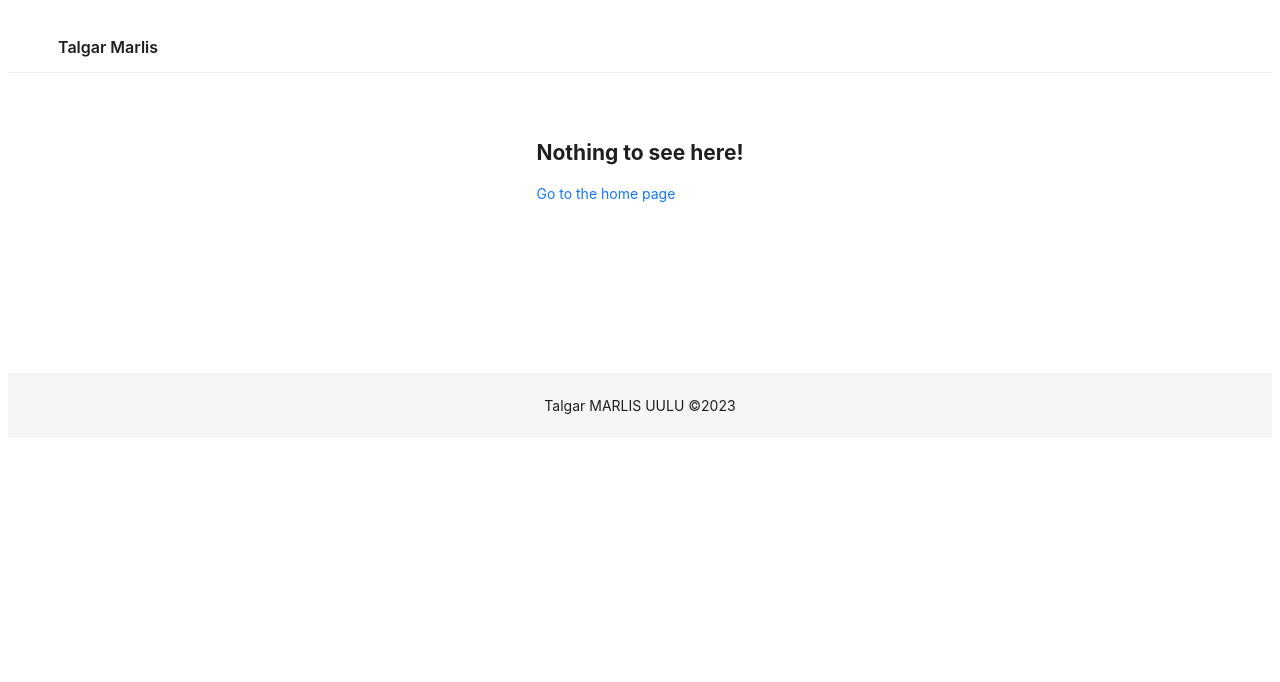
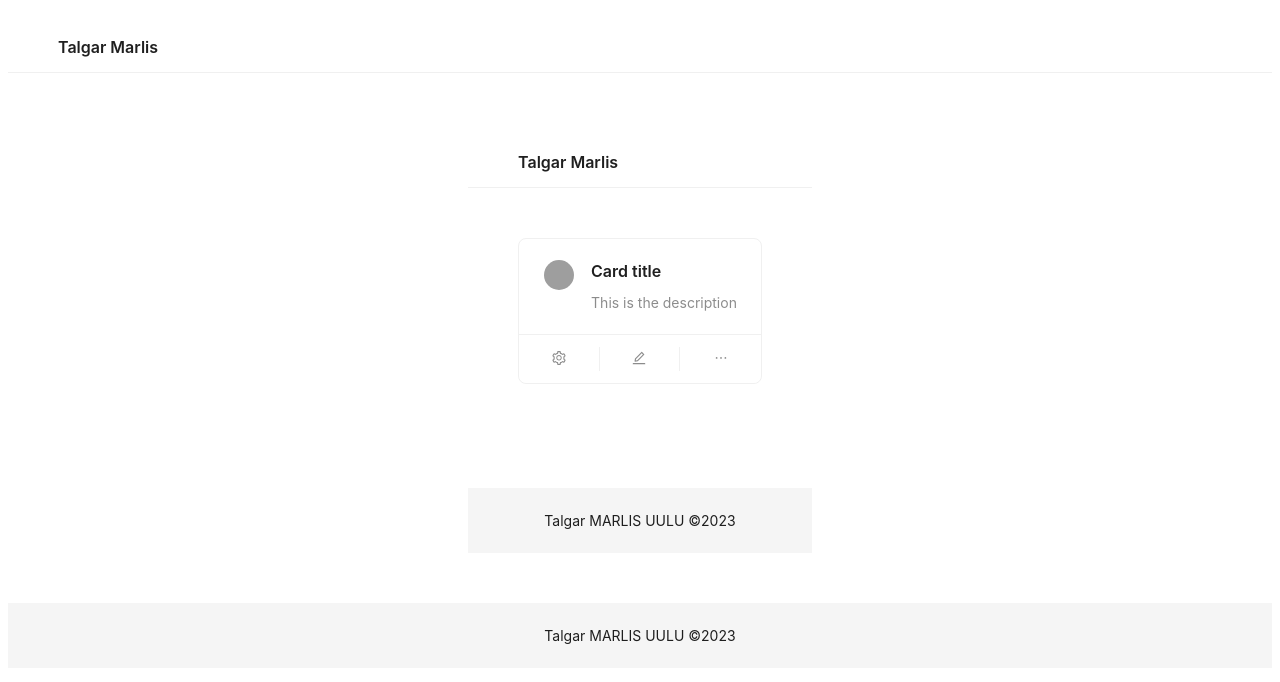
Before and after one commit to talgarmarlis/the-profile, a React app: page /articles/1 in a window 1280 px wide. Shown: the top 682 px of the page. Built offline with nearby package versions, Linux system fonts and the light colour scheme; grey boxes are pictures that could not be loaded.

Commit message:
Debug api call

```diff
--- a/src/App.tsx
+++ b/src/App.tsx
@@ -3,18 +3,16 @@ import {Typography} from "antd";
 import './App.css';
 import MainLayout from "./components/layout";
 import Home from "./pages/home";
+import Article from "./pages/article";
 
 export default function App() {
     return (
         <Routes>
             <Route path="/" element={<MainLayout />}>
                 <Route index element={<Home />} />
-          {/*<Route path="about" element={<About />} />*/}
-          {/*<Route path="dashboard" element={<Dashboard />} />*/}
-
-          {/* Using path="*"" means "match anything", so this route
-                acts like a catch-all for URLs that we don't have explicit
-                routes for. */}
+                <Route path="articles" element={<MainLayout />}>
+                    <Route path=":pageId" element={<Article />} />
+                </Route>
                 <Route path="*" element={<NoMatch />} />
             </Route>
         </Routes>
--- /dev/null
+++ b/src/pages/article/index.tsx
@@ -0,0 +1,23 @@
+import { EditOutlined, EllipsisOutlined, SettingOutlined } from '@ant-design/icons';
+import { Avatar, Card } from 'antd';
+
+const { Meta } = Card;
+
+export default function Article() {
+    return (
+        <Card
+            style={{ marginBottom: 10 }}
+            actions={[
+                <SettingOutlined key="setting" />,
+                <EditOutlined key="edit" />,
+                <EllipsisOutlined key="ellipsis" />,
+            ]}
+        >
+            <Meta
+                avatar={<Avatar src="https://xsgames.co/randomusers/avatar.php?g=pixel" />}
+                title="Card title"
+                description="This is the description"
+            />
+        </Card>
+    );
+}
--- a/src/pages/home/postCard.tsx
+++ b/src/pages/home/articles/card.tsx
@@ -33,7 +33,7 @@ function getProperty(page, propName) {
 }
 
 // @ts-ignore
-export default function PostCard({postPage}) {
+export default function ArticleCard({postPage}) {
 
     // @ts-ignore
     // @ts-ignore
--- a/src/pages/home/posts.tsx
+++ b/src/pages/home/articles/index.tsx
@@ -1,15 +1,15 @@
-import PostCard from "./postCard";
 import {Space} from "antd";
+import ArticleCard from "./card";
 
 
 
 
 // @ts-ignore
-export default function Posts({articles}) {
+export default function Articles({articles}) {
     return (
         <Space direction="vertical" size="large" style={{ display: 'flex' }}>
             {articles.map((articlePage:any, index:any) => (
-                <PostCard postPage={articlePage} key={`post_card_key_${index} `}/>
+                <ArticleCard postPage={articlePage} key={`article-card-key-${index}`}/>
             ))}
         </Space>
     );
--- a/src/pages/home/index.tsx
+++ b/src/pages/home/index.tsx
@@ -1,27 +1,37 @@
-import {Col, Divider, Row, Space} from "antd";
+import {Col, Divider, Row, Space, notification} from "antd";
+import {useEffect, useState} from "react";
+
 import Bio from "./bio";
-import Posts from "./posts";
-// import Newsletter from "./newsletter";
-import {useEffect, useState} from "react";
+import Articles from "./articles";
 import {notionService} from "../../services/notion";
-// import {getPostList} from "../../lib/notion";
 
 export default function Home() {
 
     const [articles, setArticles] = useState([]);
 
+    const [api, contextHolder] = notification.useNotification();
+    // @ts-ignore
+    const openNotification = (data) => {
+        api.open({
+            message: 'Loaded',
+            description: data,
+        });
+    };
+
     useEffect(() => {
         console.log('calling nservice')
         notionService.getPostList().then(result => {
+            openNotification(JSON.stringify(result.data.results))
            setArticles(result.data.results)
-            // @ts-ignore
        }).catch(err => {
            console.log(err)
        })
+        console.log('i fire once');
     }, []);
 
     return (
         <Space direction="vertical" size="middle" style={{ display: 'flex' }}>
+            {contextHolder}
             <Bio/>
             <Row gutter={{
                 sm: 16,
@@ -30,7 +40,7 @@ export default function Home() {
             }}>
                 <Col md={15} span={24}>
                     <Divider orientation="left">Latest Posts</Divider>
-                    <Posts articles={articles}/>
+                    <Articles articles={articles}/>
                 </Col>
                 {/*<Col md={9} span={24}>*/}
                 {/*    <Divider orientation="left">Newsletter</Divider>*/}
```
Lines whose indentation alone changed are shown as unchanged.
